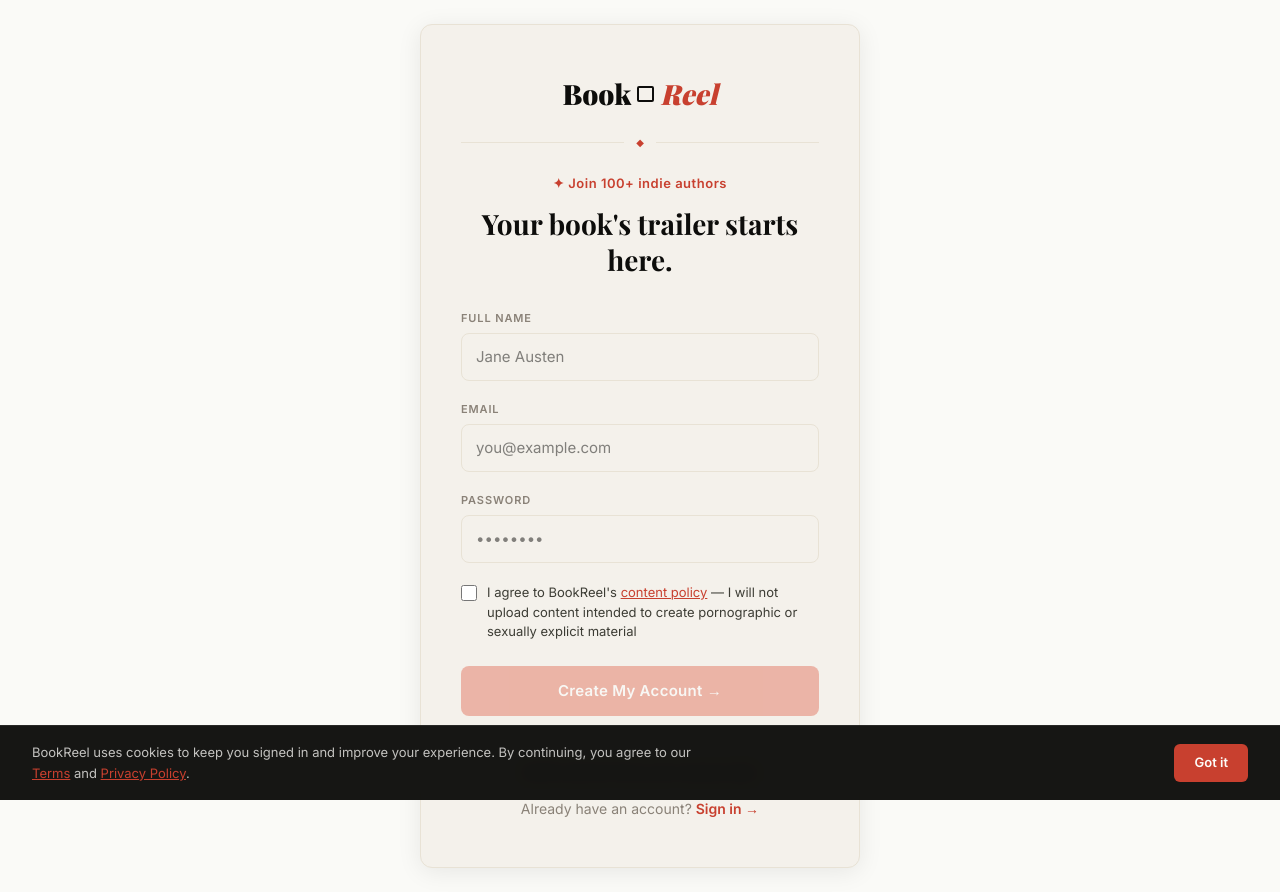
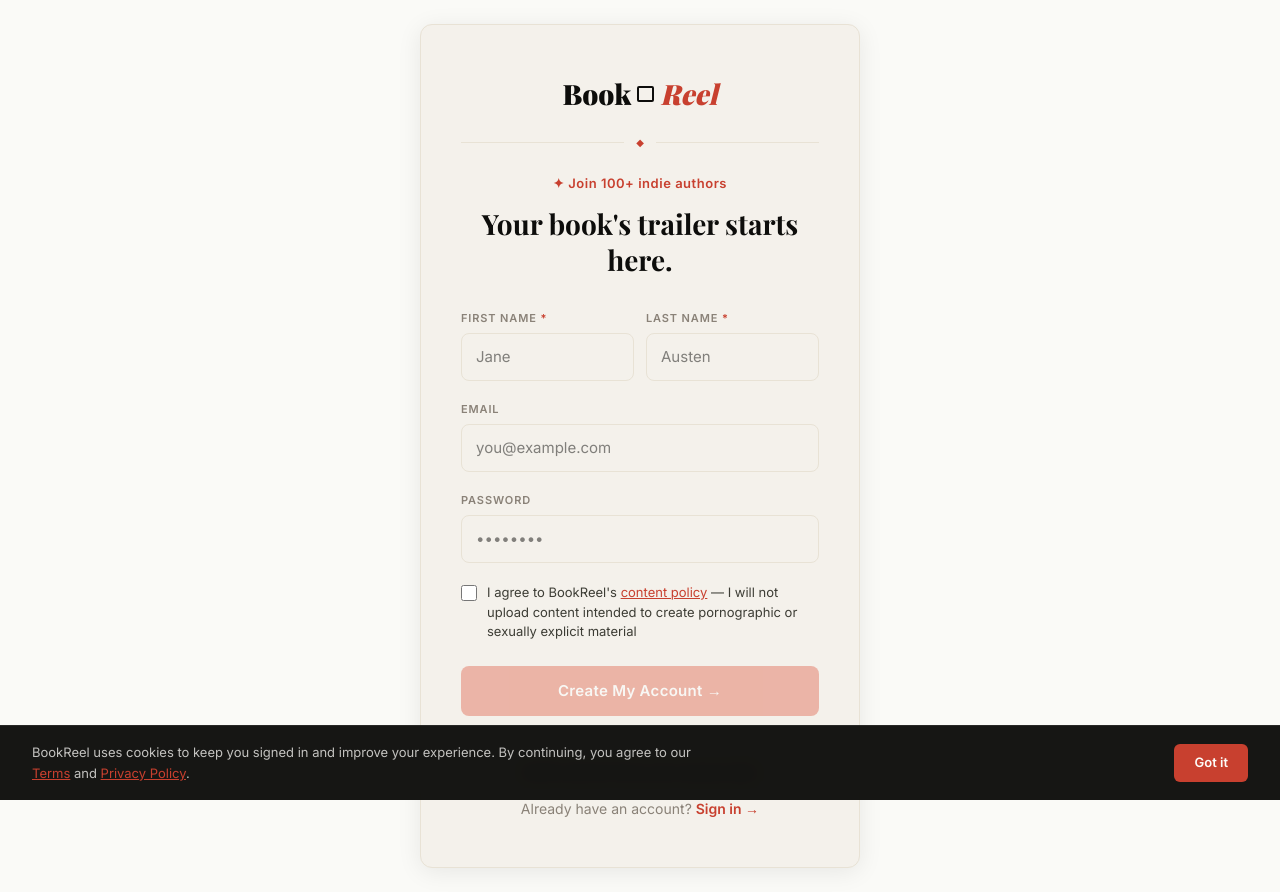
Before and after one commit to Dtyler92/Bookreel, a Next.js app: page /signup in a window 1280 px wide. Built offline with nearby package versions, Linux system fonts and the light colour scheme.

Commit message:
feat: split signup full name into mandatory first + last name fields

```diff
--- a/src/app/(auth)/actions.ts
+++ b/src/app/(auth)/actions.ts
@@ -25,7 +25,9 @@
   _prevState: { error: string; email?: string } | null,
   formData: FormData
 ): Promise<{ error: string; email?: string }> {
-  const fullName = formData.get('full_name') as string
+  const firstName = (formData.get('first_name') as string ?? '').trim()
+  const lastName  = (formData.get('last_name')  as string ?? '').trim()
+  const fullName  = `${firstName} ${lastName}`.trim()
   const email = formData.get('email') as string
   const password = formData.get('password') as string
 
--- a/src/app/(auth)/signup/page.tsx
+++ b/src/app/(auth)/signup/page.tsx
@@ -198,19 +198,37 @@
 
         {/* Form */}
         <form action={formAction} style={{ display: 'flex', flexDirection: 'column', gap: '20px' }}>
-          <div>
-            <label htmlFor="full_name" style={labelStyle}>Full Name</label>
+
+          {/* First + Last name side by side */}
+          <div style={{ display: 'flex', gap: '12px' }}>
+            <div style={{ flex: 1 }}>
+              <label htmlFor="first_name" style={labelStyle}>First Name <span style={{ color: '#C8402F' }}>*</span></label>
               <input
-              id="full_name"
-              name="full_name"
+                id="first_name"
+                name="first_name"
                 type="text"
                 required
-              autoComplete="name"
-              placeholder="Jane Austen"
+                autoComplete="given-name"
+                placeholder="Jane"
                 style={inputStyle}
                 onFocus={e => { e.target.style.borderColor = '#C8402F'; e.target.style.boxShadow = '0 0 0 3px rgba(200,64,47,0.12)' }}
                 onBlur={e => { e.target.style.borderColor = '#E8E2D5'; e.target.style.boxShadow = 'none' }}
               />
+            </div>
+            <div style={{ flex: 1 }}>
+              <label htmlFor="last_name" style={labelStyle}>Last Name <span style={{ color: '#C8402F' }}>*</span></label>
+              <input
+                id="last_name"
+                name="last_name"
+                type="text"
+                required
+                autoComplete="family-name"
+                placeholder="Austen"
+                style={inputStyle}
+                onFocus={e => { e.target.style.borderColor = '#C8402F'; e.target.style.boxShadow = '0 0 0 3px rgba(200,64,47,0.12)' }}
+                onBlur={e => { e.target.style.borderColor = '#E8E2D5'; e.target.style.boxShadow = 'none' }}
+              />
+            </div>
           </div>
 
           <div>
```
Lines whose indentation alone changed are shown as unchanged.
